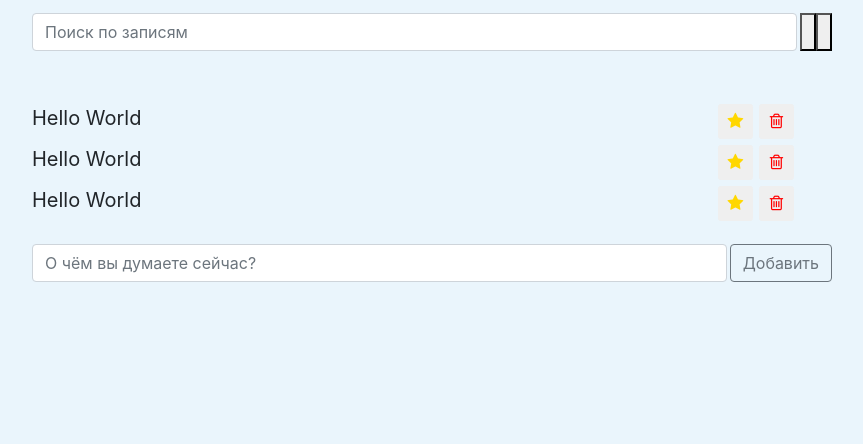
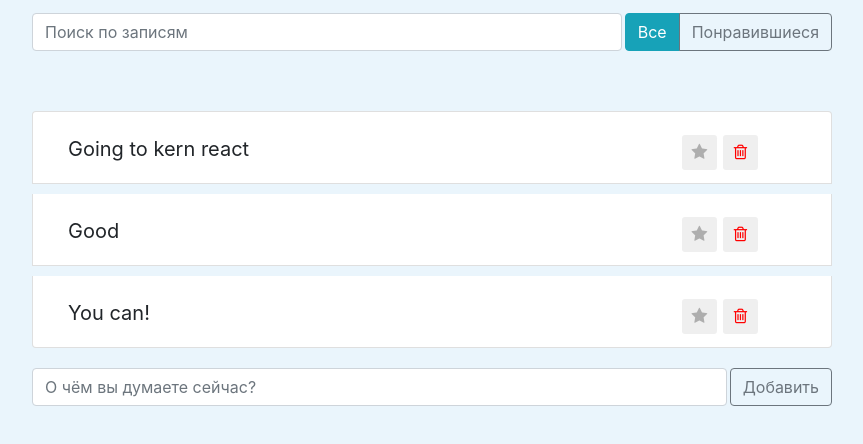
Before and after one commit to Sirius20/react-study-project, a React app: page / in a window 1280 px wide. Shown: the part 92-536 px from the top of the page, without its empty margins (208-1071 px from the left). Built offline with nearby package versions, Linux system fonts and the light colour scheme.

Commit message:
Добавила интерактивностей списку постов: лайки и избранное

```diff
--- a/src/components/app/app.js
+++ b/src/components/app/app.js
@@ -9,6 +9,12 @@
 import './app.css';
 
 const App = () => {
+    const data = [
+        {label: 'Going to kern react', important: true, id: 'dfd'},
+        {label: 'Good', important: false, id: 'dfgsd'},
+        {label: 'You can!', important: false, id: 'dsdfs'}
+    ];
+
     return (
         <div className="app">
             <AppHeader />
@@ -17,7 +23,7 @@
                 <PostStatusFilter/>
             </div>
             <div>
-                <PosList/>
+                <PosList posts={data}/>
             </div>
             <div>
                 <PostAddForm/>
--- a/src/components/post-list-item/post-list-item.css
+++ b/src/components/post-list-item/post-list-item.css
@@ -15,7 +15,7 @@
     outline: none;
 }
 .app-list-item .btn-star {
-    color: #FFD700;
+    color: #aeaeae;
 }
 .app-list-item .btn-trash {
     color: red;
@@ -50,5 +50,5 @@
 }
 
 .app-list-item.important .btn-star {
-    color: #aeaeae;
+    color: #FFD700;
 }
--- a/src/components/post-list-item/post-list-item.js
+++ b/src/components/post-list-item/post-list-item.js
@@ -1,28 +1,67 @@
-import React from 'react';
+import React, {Component} from 'react';
 
 import './post-list-item.css';
 
-const PostListItem = () => {
-    return (
-        <li className="app-list-item d-flex justify-content-between">
-            <span className="app-list-item-label">
-                Hello World
+export default class PostListItem extends Component {
+    constructor(props) {
+        super(props);
+        this.state = {
+            like: false,
+        }
+
+        //классические методы этот и через bind
+        this.onLike = () => {
+            this.setState(({like}) => ({
+                like: !like
+            }));
+        }
+    }
+
+    //экспериментальный метод
+    state = {
+        important: false,
+    }
+
+    onImportant = () => {
+        this.setState(({important}) => ({
+            important: !important
+        }))
+    }
+
+    render() {
+        const {label} = this.props;
+        const {important, like} = this.state;
+        let classNames = 'app-list-item d-flex justify-content-between';
+
+        if (important) {
+            classNames +=' important';
+        }
+
+        if (like) {
+            classNames +=' like';
+        }
+        return(
+            <div className={classNames}>
+                <span className="app-list-item-label"
+                onClick={this.onLike}>
+                    {label}
                 </span>
                 <div className="d-flex justify-content-center align-items-center">
                     <button
                     type="button"
-                className="btn-star btn-sm">
+                    className="btn-star btn-sm"
+                    onClick={this.onImportant}>
                         <i className="fa fa-star"></i>
                     </button>
                     <button
                     type="button"
-                className="btn-trash btn-sm">
+                    className="btn-trash btn-sm"
+                    onClick={this.onDelete}>
                         <i className="fa fa-trash-o"></i>
                     </button>
                     <i className="fa fa-heart"></i>
                 </div>
-        </li>
+            </div>
         )
     }
-
-export default PostListItem;
+}
--- a/src/components/post-list/post-list.js
+++ b/src/components/post-list/post-list.js
@@ -3,12 +3,19 @@
 
 import './post-list.css';
 
-const PosList = () => {
+const PosList = ({posts}) => {
+    const elements = posts.map(elem => {
+        const {id, ...elemProps} = elem;
+        return (
+            <li key={id} className="list-group-item">
+                <PostListItem {...elemProps}/>
+            </li>
+        )
+    });
+
     return (
         <ul className="app-list list-group">
-            <PostListItem/>
-            <PostListItem/>
-            <PostListItem/>
+            {elements}
         </ul>
     )
 }
--- a/src/components/post-status-filter/post-status-filter.js
+++ b/src/components/post-status-filter/post-status-filter.js
@@ -5,8 +5,8 @@
 const PostStatusFilter = () => {
     return (
         <div className="btn-group">
-            <button></button>
-            <button></button>
+            <button type="button" className="btn btn-info">Все</button>
+            <button type="button" className="btn btn-outline-secondary">Понравившиеся</button>
         </div>
     )
 }
--- a/src/index.js
+++ b/src/index.js
@@ -3,9 +3,6 @@
 import './index.css';
 import App from './components/app/app';
 
-import './index.css';
-
-
 ReactDOM.render(
   <App/>, document.getElementById('root')
 );
```
Lines whose indentation alone changed are shown as unchanged.
